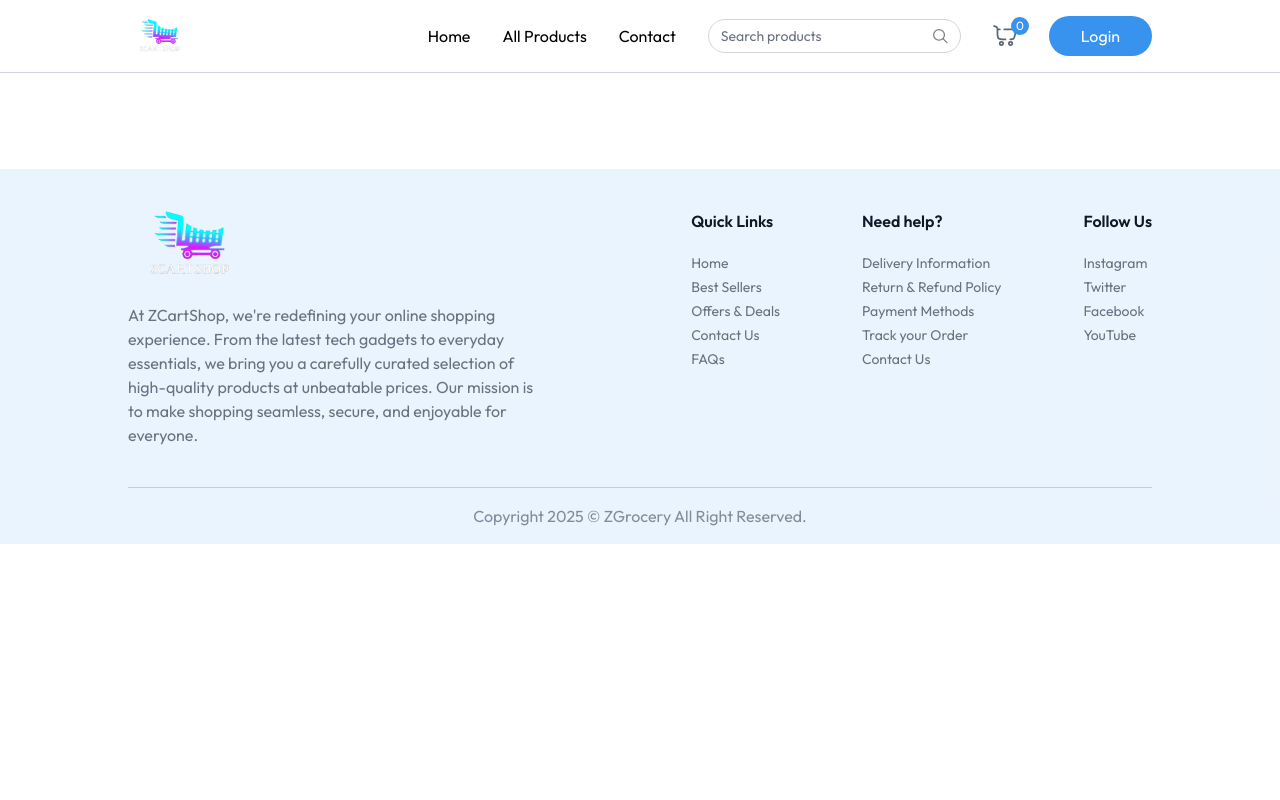
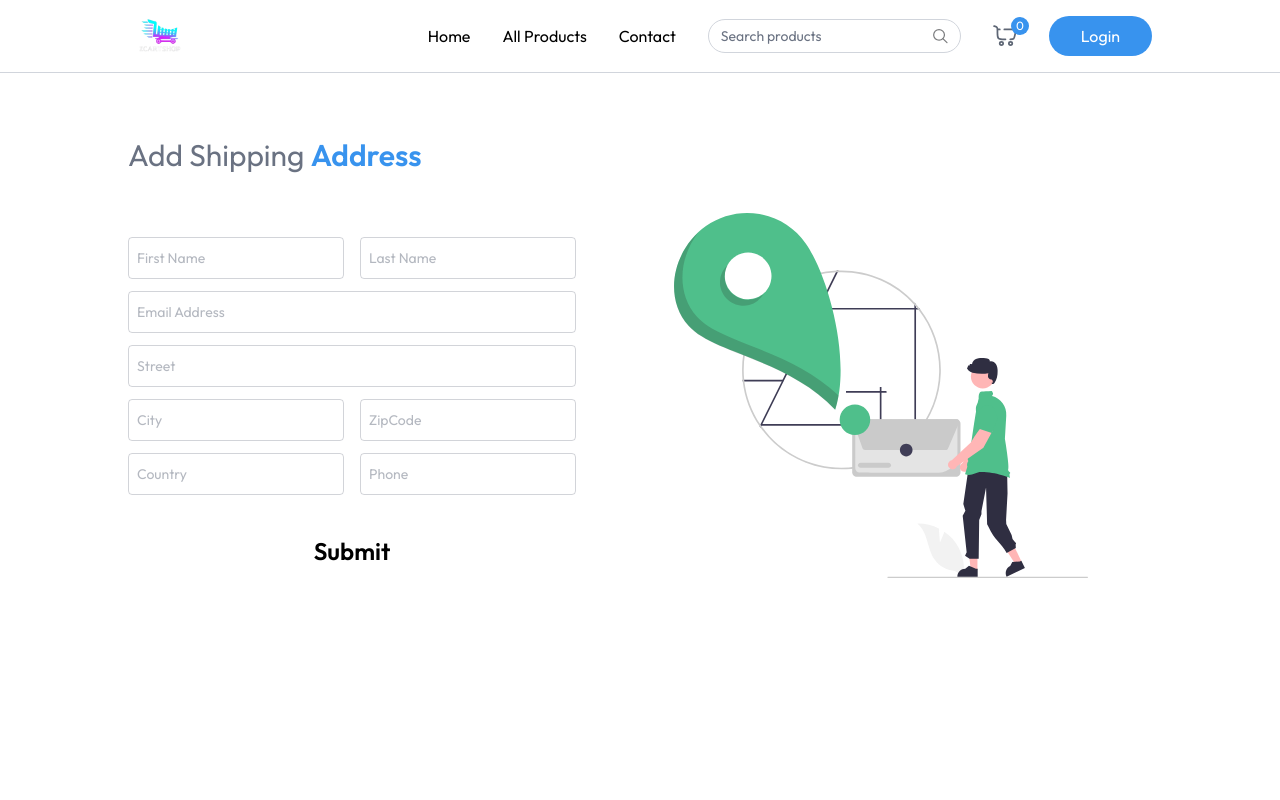
Before and after one commit to DhirajSahani/zcartshop, a React (Vite) app: page /add-address in a window 1280 px wide. Shown: the top 800 px of the page. Built offline with nearby package versions, Linux system fonts and the light colour scheme.

Commit message:
Add Shipping Adreess

```diff
--- a/src/App.jsx
+++ b/src/App.jsx
@@ -10,6 +10,7 @@
 import CategoryList from './pages/CategoryList'
 import ProductDetails from './pages/ProductDetails'
 import Cart from './pages/Cart'
+import AddAddress from './pages/AddAddress'
 
 
 
@@ -31,6 +32,7 @@
         <Route path='/products/:category' element={<CategoryList />} />
         <Route path='/products/:category/:id' element={<ProductDetails />} />
         <Route path='/cart' element={<Cart/>}/>
+        <Route path='/add-address' element={<AddAddress/>}/>
 
       </Routes>
     </div>
--- a/src/context/AppContext.jsx
+++ b/src/context/AppContext.jsx
@@ -74,9 +74,9 @@
 const getCartAmount = ()=>{
   let totalAmount = 0;
   for (const item in cartItems){
-    let itemInfo = products.find((product)=>product._id === items);
-    if(cartItems[items] > 0 ){
-      totalAmount += itemInfo.offerPrice * cartItems[items]
+    let itemInfo = products.find((product)=>product._id === item);
+    if(cartItems[item] > 0 ){
+      totalAmount += itemInfo.offerPrice * cartItems[item]
     }
 
   }
--- /dev/null
+++ b/src/pages/AddAddress.jsx
@@ -0,0 +1,80 @@
+import React, { useState } from 'react'
+import { assets } from '../assets/assets'
+
+ // input field content
+
+ const  InputField = ({type, placeholder, name ,handlechange , address})=>(
+    <input className='w-full px-2 py-2.5 border border-gray-500/30 rounded outline-none text-gray-500 focus:border-primary transition'
+    type={type}
+    placeholder={placeholder}
+    onChange={handlechange}
+    name={name}
+     value={address[name]}
+     required
+    />
+ )
+
+const AddAddress = () => {
+
+    const [address, setAddress] =useState({
+        firstName:'',
+        lastName:'',
+        email:'',
+        street:'',
+        city:'',
+        zipcode:'',
+        country:'',
+        phone:'',
+    })
+
+    const handlechange =(e)=>{
+        const {name,value} = e.target;
+        setAddress((prevAddress)=>({
+            ...AddAddress,
+            [name]:value,
+        }))
+
+    }
+
+    const onSubmitHandler = async (e)=>{
+        e.preventDefault();
+
+    }
+
+  return (
+    <div className='mt-16 pb-16'>
+        <p className='text-2xl md:text-3xl text-gray-500'>Add Shipping <span className='font-semibold text-primary'>Address</span></p>
+        <div className='flex flex-col-reverse md:flex-row justify-between mt-10'>
+            <div className='flex-1 max-w-md'>
+                <form onSubmit={onSubmitHandler} className='space-y-3 mt-6 text-sm '>
+                    <div className='grid grid-cols-2 gap-4'>
+                       <InputField handlechange={handlechange} address={address} name='firstName' type="text" placeholder='First Name' />
+              <InputField handlechange={handlechange} address={address} name='lastName' type="text" placeholder='Last Name' />
+                    </div>
+                     <InputField handlechange={handlechange} address={address} name='email' type="text" placeholder='Email Address' />
+                     <InputField handlechange={handlechange} address={address} name='street' type="text" placeholder='Street' />
+                     <div className='grid grid-cols-2 gap-4'>
+                        <InputField handlechange={handlechange} address={address} name='city' type="text" placeholder='City' />
+                        <InputField handlechange={handlechange} address={address} name='zipcode' type="text" placeholder='ZipCode' />
+
+                     </div>
+                     <div className='grid grid-cols-2 gap-4'>
+                           <InputField handlechange={handlechange} address={address} name='country' type="text" placeholder='Country' />
+                     <InputField handlechange={handlechange} address={address} name='phone' type="text" placeholder='Phone' />
+                     </div>
+                     <div className='flex flex-col justify-center mt-10'>
+                        <button className='text-2xl font-semibold  border-red-400'>Submit</button>
+                     </div>
+
+
+                </form>
+
+            </div>
+            <img className='md:mr-16 mb-16 md:mt-0' src={assets.add_address_iamge} alt='add address'/>
+        </div>
+
+    </div>
+  )
+}
+
+export default AddAddress
--- a/src/pages/Cart.jsx
+++ b/src/pages/Cart.jsx
@@ -63,7 +63,8 @@
                                     <p>weight: <span>{product.weight || "N/A"}</span></p>
                                     <div className='flex items-center'>
                                         <p>Qty:</p>
-                                        <select className='outline-none'>
+                                        <select onChange={e=>updateCartItem(product._id, Number(e.target.value))}
+                                        value ={cartItems[product._id]}className='outline-none'>
                                             {Array(cartItems[product._id] > 9 ? cartItems[product._id] : 9 ).fill('').map((_, index) => (
                                                 <option key={index} value={index + 1}>{index + 1}</option>
                                             ))}
@@ -72,9 +73,9 @@
                                 </div>
                             </div>
                         </div>
-                        <p className="text-center">${product.offerPrice * product.quantity}</p>
-                        <button onClick={()=>removeFromCart()} className="cursor-pointer mx-auto">
-                         <img src={assets.refresh_icon} alt="remove icon" className="inline-block w-6 h-6"/>
+                        <p className="text-center">Rs. {product.offerPrice * product.quantity}</p>
+                        <button onClick={()=>removeFromCart(product._id)} className="cursor-pointer mx-auto">
+                         <img src={assets.remove_icon} alt="remove icon" className="inline-block w-6 h-6"/>
                         </button>
                     </div>)
                 )}
@@ -94,12 +95,14 @@
                     <p className="text-sm font-medium uppercase">Delivery Address</p>
                     <div className="relative flex justify-between items-start mt-2">
                         <p className="text-gray-500">{selectedAddress ? `${selectedAddress.street},${selectedAddress.city},${selectedAddress.state},${selectedAddress.country}`: "No address found"}</p>
-                        <button onClick={() => {selectedAddress(address); setShowAddress(!showAddress)}} className="text-indigo-500 hover:underline cursor-pointer">
+                        <button  onClick={() =>setShowAddress(!showAddress)}
+                        className="text-indigo-500 hover:underline cursor-pointer">
                             Change
                         </button>
                         {showAddress && (
                             <div className="absolute top-12 py-1 bg-white border border-gray-300 text-sm w-full">
-                              { address.map((address,index)=>(<p onClick={() => setShowAddress(false)} className="text-gray-500 p-2 hover:bg-gray-100">
+                              { address.map((address,index)=>(<p  key={index}
+                               onClick={() => setShowAddress(false)} className="text-gray-500 p-2 hover:bg-gray-100">
                                     {address.street},{address.state},{address.city},{address.country}
                                 </p>
                                 ))
@@ -123,16 +126,16 @@
 
                 <div className="text-gray-500 mt-4 space-y-2">
                     <p className="flex justify-between">
-                        <span>Price</span><span>{currency}{getCartAmount()} </span>
+                        <span>Price</span><span>{currency} {getCartAmount()} </span>
                     </p>
                     <p className="flex justify-between">
                         <span>Shipping Fee</span><span className="text-green-600">Free</span>
                     </p>
                     <p className="flex justify-between">
-                        <span>Tax (2%)</span><span>{currency}{getCartAmount() * 2 / 100}</span>
+                        <span>Tax (2%)</span><span>{currency} {getCartAmount() * 2 / 100}</span>
                     </p>
                     <p className="flex justify-between text-lg font-medium mt-3">
-                        <span>Total Amount:</span><span>{currency}{getCartAmount() + getCartAmount() * 2 / 100}</span>
+                        <span>Total Amount:</span> <span>{currency} {getCartAmount() + getCartAmount() * 2 / 100}</span>
                     </p>
                 </div>
 
```
Also changed, not shown: 1 other file (tests, documents, lock files or other folders).
